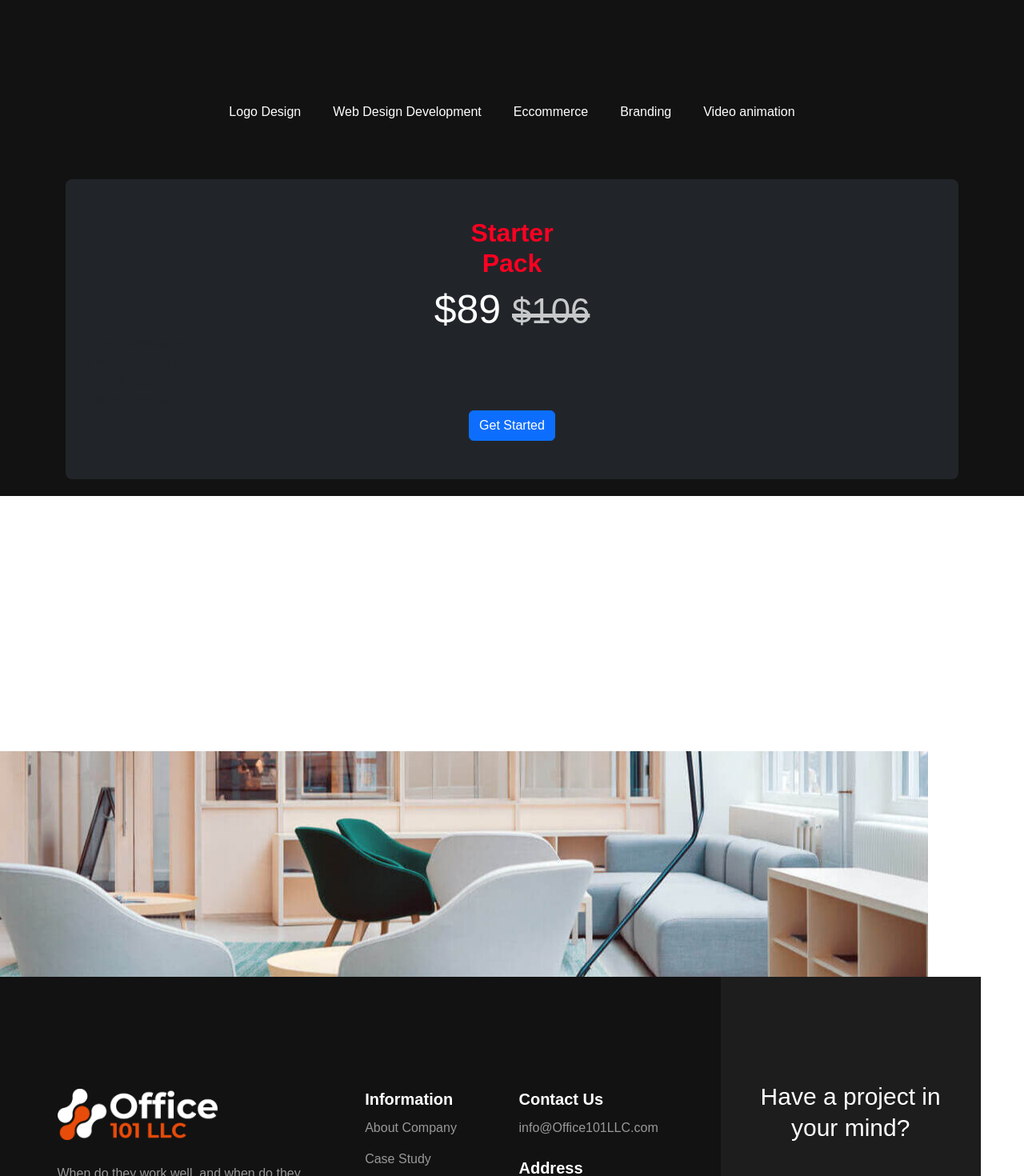
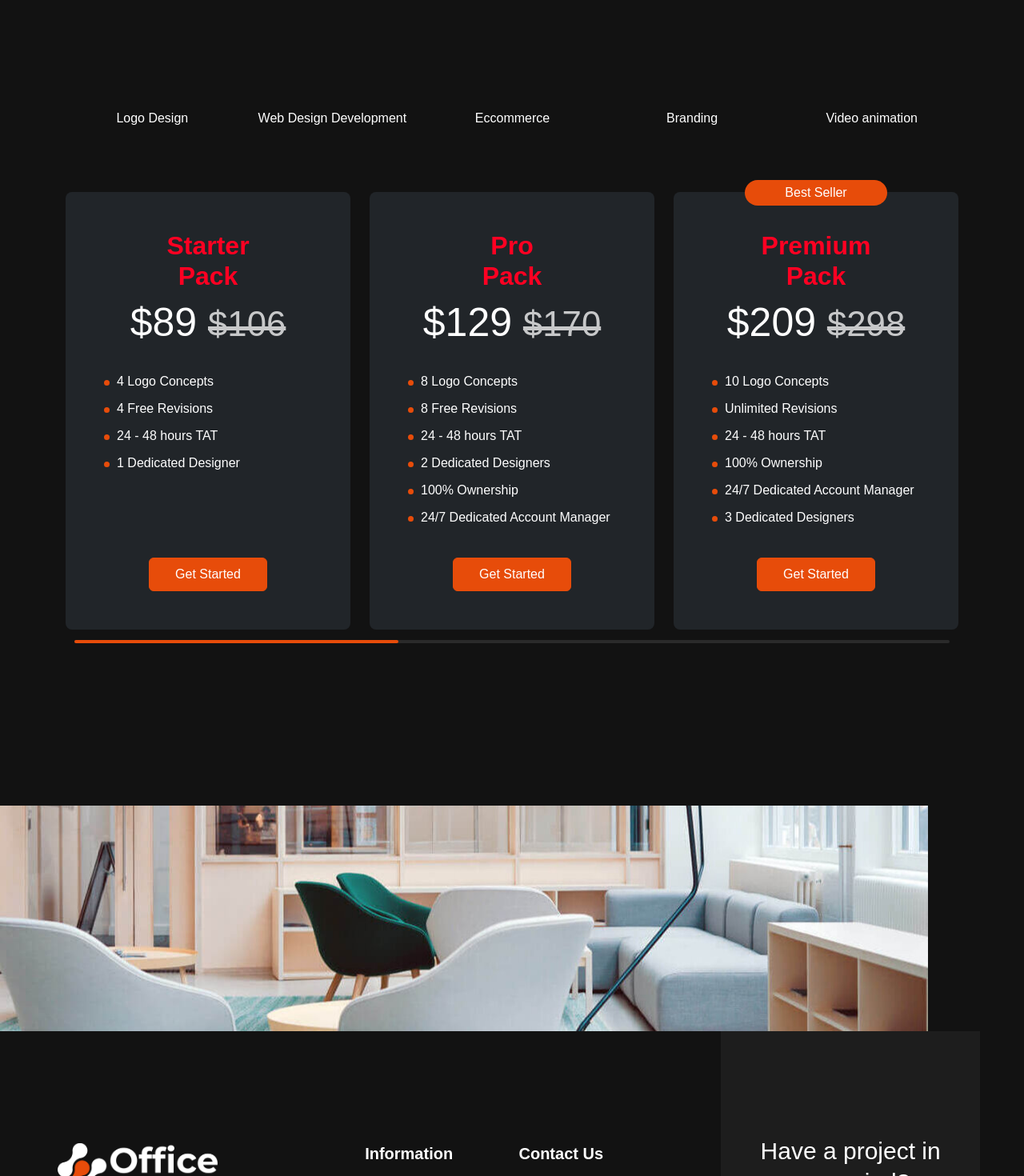
Before and after one commit to AddanAjmalKhan/Office102, a Next.js app: page /pricing in a window 1280 px wide. Shown: the part 340-1810 px from the top of the page at 80% size. Built offline with nearby package versions, Linux system fonts and the light colour scheme.

Commit message:
pricing page

```diff
--- a/public/assets/css/pricing.css
+++ b/public/assets/css/pricing.css
@@ -1,5 +1,50 @@
-/* Pricing  */
-/* #FF0022, #121212 */
+/* Pricing */
+
+/* Force dark background to cover entire pricing section including cards */
+.career__top {
+  background-color: #121212 !important;
+  padding-bottom: 100px;
+}
+
+/* Make everything below the pricing cards (footer area) black */
+.footer__area,
+.footer__btm,
+.footer__top,
+.footer__inner,
+.native-scroll-wrapper,
+.native-scroll-content,
+body {
+  background-color: #121212 !important;
+}
+
+/* Footer text & links — keep white/light on black bg */
+.footer__widget p,
+.footer__widget-title,
+.footer__link li a,
+.footer__contact li,
+.footer__contact li a,
+.footer__copyright p,
+.project-title,
+.contact-time,
+.contact-day {
+  color: #ffffff !important;
+}
+
+.footer__link li a:hover,
+.footer__contact li a:hover {
+  color: #e74c0a !important;
+}
+
+/* Subscribe input on dark bg */
+.footer__subscribe form input {
+  background: rgba(255,255,255,0.08) !important;
+  border-color: rgba(255,255,255,0.2) !important;
+  color: #fff !important;
+}
+.footer__subscribe form input::placeholder {
+  color: rgba(255,255,255,0.45) !important;
+}
+
 .pricing-tabs {
   padding-inline: clamp(1rem, 5vw, 10rem);
 }
@@ -26,6 +71,52 @@
   color: white;
   background: rgb(33, 37, 41);
 }
+
+/* Pricing Slider - show 3 cards, mouse-drag to reveal 4th */
+.pricingSlider {
+  width: 100%;
+  overflow: hidden;
+  cursor: grab;
+  padding-bottom: 20px;
+}
+
+.pricingSlider:active {
+  cursor: grabbing;
+}
+
+.pricingSlider .swiper-wrapper {
+  display: flex;
+  align-items: stretch;
+}
+
+.pricingSlider .swiper-slide {
+  /* 3 cards visible: (100% - 2 gaps) / 3 */
+  width: calc((100% - 48px) / 3);
+  flex-shrink: 0;
+  height: auto;
+  box-sizing: border-box;
+}
+
+.pricingSlider .swiper-slide > div {
+  height: 100%;
+  display: flex;
+  flex-direction: column;
+  justify-content: space-between;
+}
+
+/* Scrollbar styling */
+.pricingSlider .swiper-scrollbar {
+  background: rgba(255,255,255,0.1);
+  height: 4px;
+  border-radius: 2px;
+  margin-top: 16px;
+}
+.pricingSlider .swiper-scrollbar-drag {
+  background: var(--primary, #e74c0a);
+  border-radius: 2px;
+}
+
+/* List items */
 .list-items-content ul {
   padding-left: clamp(1rem, 5vw, 2.5rem);
   display: flex;
@@ -65,6 +156,8 @@
 .tab-content .btn-primary:hover {
   letter-spacing: 0.5px;
 }
+
+/* Best Seller badge */
 .best-seller {
   position: relative;
 }
@@ -83,4 +176,17 @@
   display: inline-block;
   padding: 4px 10px;
   text-align: center;
+  white-space: nowrap;
 }
+
+/* Responsive */
+@media (max-width: 991px) {
+  .pricingSlider .swiper-slide {
+    width: calc((100% - 24px) / 2);
+  }
+}
+@media (max-width: 575px) {
+  .pricingSlider .swiper-slide {
+    width: 85%;
+  }
+}
--- a/src/app/layout.tsx
+++ b/src/app/layout.tsx
@@ -28,6 +28,7 @@ export default function RootLayout({
         <link rel="stylesheet" href="/assets/css/meanmenu.min.css" />
         <link rel="stylesheet" href="/assets/css/master.css" />
         <link rel="stylesheet" href="/style.css" />
+        <link rel="stylesheet" href="/assets/css/pricing.css" />
       </head>
       <body suppressHydrationWarning>
         <div className="cursor1" suppressHydrationWarning></div>
--- a/src/app/pricing/page.tsx
+++ b/src/app/pricing/page.tsx
@@ -1,4 +1,56 @@
-export default function pricing() { return (<>
+'use client';
+import { useEffect } from 'react';
+import Link from 'next/link';
+
+export default function pricing() {
+  useEffect(() => {
+    // Link pricing CSS
+    if (!document.querySelector('link[href*="pricing.css"]')) {
+      const link = document.createElement('link');
+      link.rel = 'stylesheet';
+      link.href = '/assets/css/pricing.css';
+      document.head.appendChild(link);
+    }
+
+    // Init all pricingSlider instances after tab shows
+    const initSliders = () => {
+      const sliders = document.querySelectorAll<HTMLElement>('.pricingSlider');
+      sliders.forEach((el) => {
+        if ((el as any)._swiperInstance) return; // already initialized
+        const sw = new (window as any).Swiper(el, {
+          slidesPerView: 3,
+          spaceBetween: 24,
+          grabCursor: true,
+          freeMode: true,
+          scrollbar: {
+            el: el.querySelector('.swiper-scrollbar'),
+            draggable: true,
+          },
+          breakpoints: {
+            0:   { slidesPerView: 1.1, spaceBetween: 16 },
+            576: { slidesPerView: 2,   spaceBetween: 20 },
+            992: { slidesPerView: 3,   spaceBetween: 24 },
+          },
+        });
+        (el as any)._swiperInstance = sw;
+      });
+    };
+
+    // Bootstrap tab events
+    const tabs = document.querySelectorAll('[data-bs-toggle="pill"]');
+    tabs.forEach((tab) => {
+      tab.addEventListener('shown.bs.tab', initSliders);
+    });
+
+    // Init visible slider on mount
+    const timer = setTimeout(initSliders, 300);
+    return () => {
+      clearTimeout(timer);
+      tabs.forEach((tab) => tab.removeEventListener('shown.bs.tab', initSliders));
+    };
+  }, []);
+
+  return (<>
 
 {/* Pricing hero area start */}
 <section className="career__top">
@@ -293,7 +345,7 @@ export default function pricing() { return (<>
 
 
             </div>
-
+            <div className="swiper-scrollbar"></div>
           </div>
 
         </div>
@@ -477,7 +529,7 @@ export default function pricing() { return (<>
 
 
             </div>
-
+            <div className="swiper-scrollbar"></div>
           </div>
         </div>
 
@@ -597,7 +649,7 @@ export default function pricing() { return (<>
 
 
             </div>
-
+            <div className="swiper-scrollbar"></div>
           </div>
         </div>
 
@@ -711,6 +763,7 @@ export default function pricing() { return (<>
                 </div>
               </div>
             </div>
+            <div className="swiper-scrollbar"></div>
           </div>
         </div>
 
@@ -873,6 +926,7 @@ export default function pricing() { return (<>
 
 
             </div>
+            <div className="swiper-scrollbar"></div>
           </div>
         </div>
 
```
